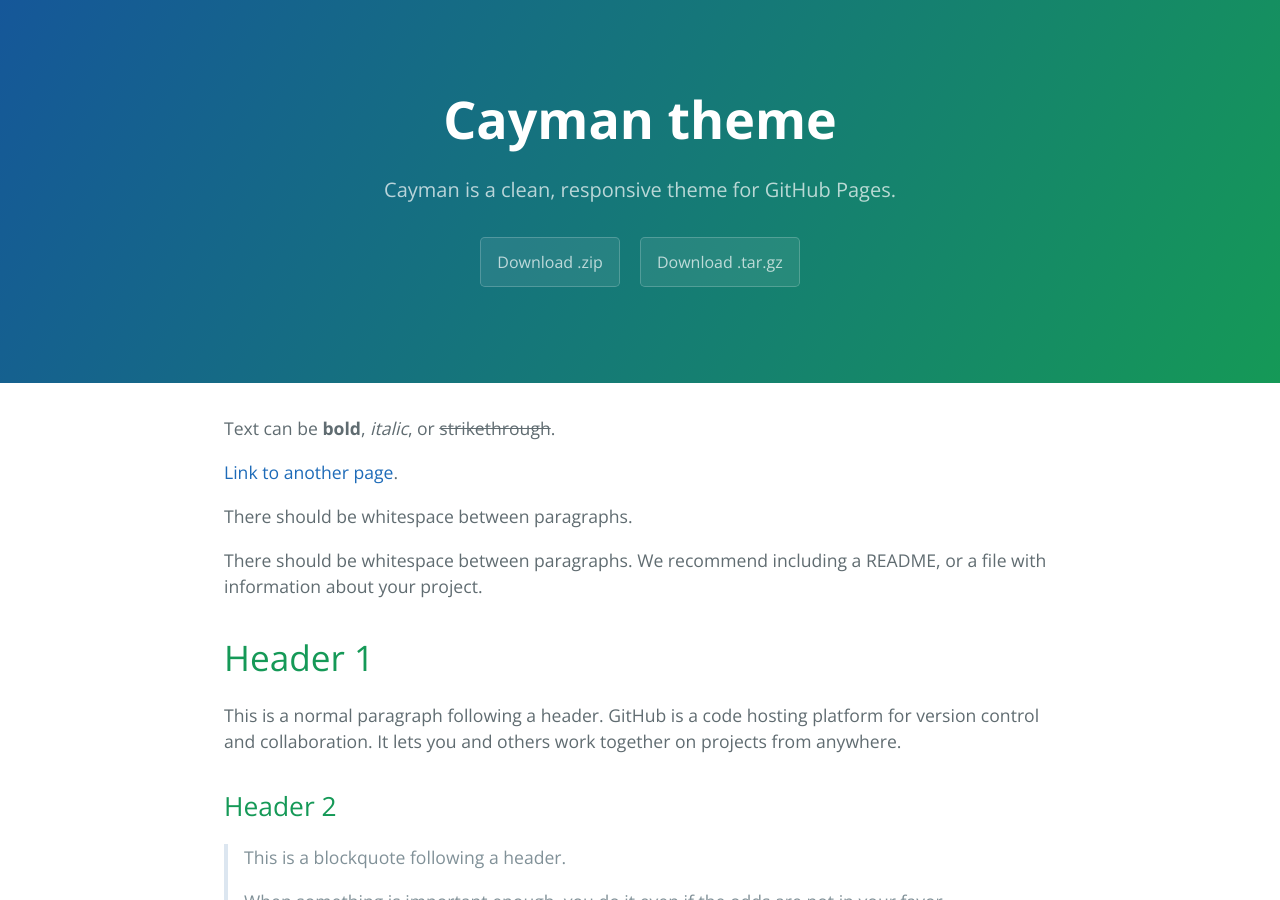
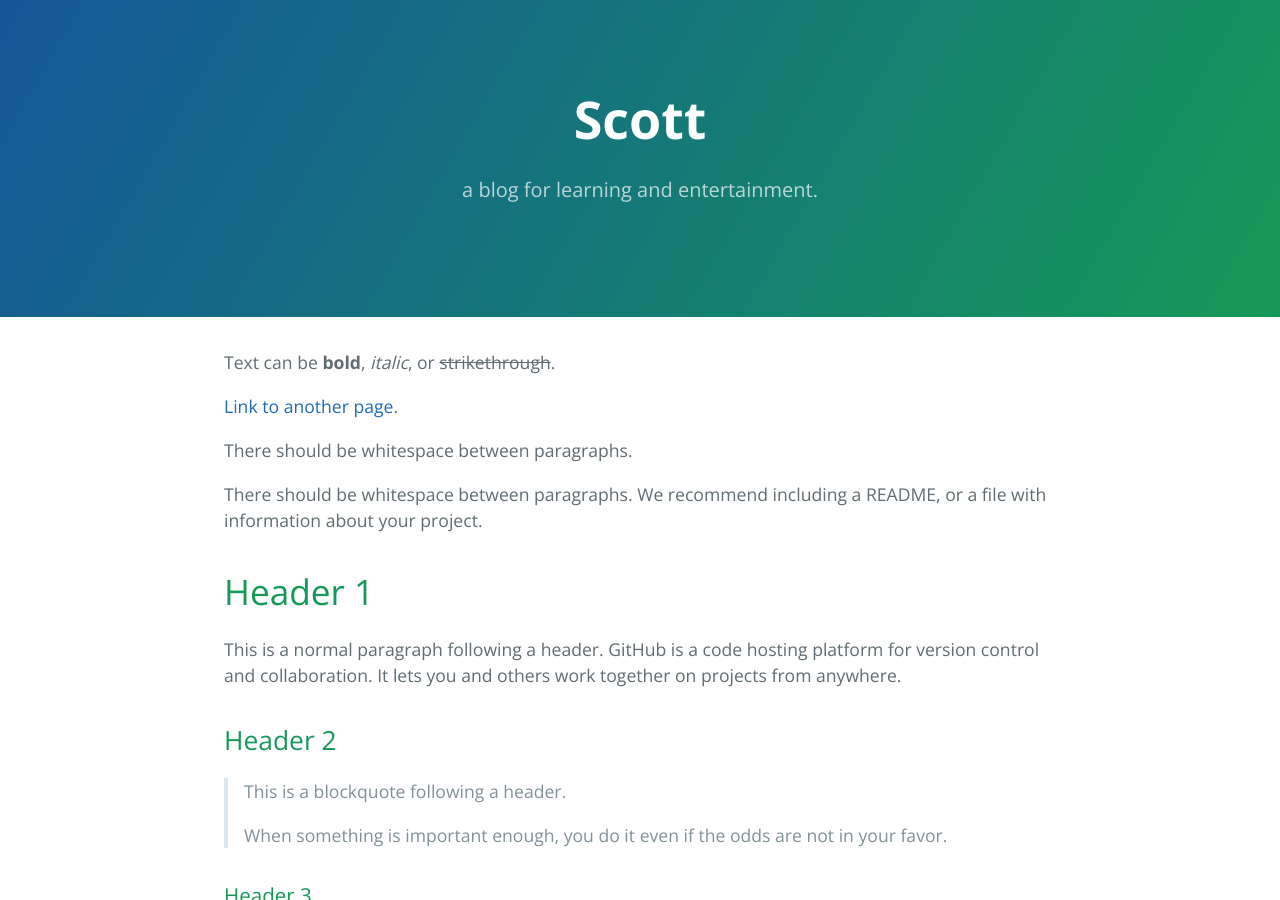
Before and after one commit to scottlearn/scottlearn.github.com, a Jekyll site: the page built from index.md, in a window 1280 px wide and 900 px high. Built offline with Jekyll 4.4.1, drawn with Linux system fonts in a browser that asks for light colours.

Commit message:
custom blog

```diff
--- a/_config.yml
+++ b/_config.yml
@@ -1,5 +1,5 @@
-title: Cayman theme
-description: Cayman is a clean, responsive theme for GitHub Pages.
-show_downloads: true
+title: Scott
+description: a blog for learning and entertainment.
+show_downloads: false
 google_analytics:
 theme:
```
